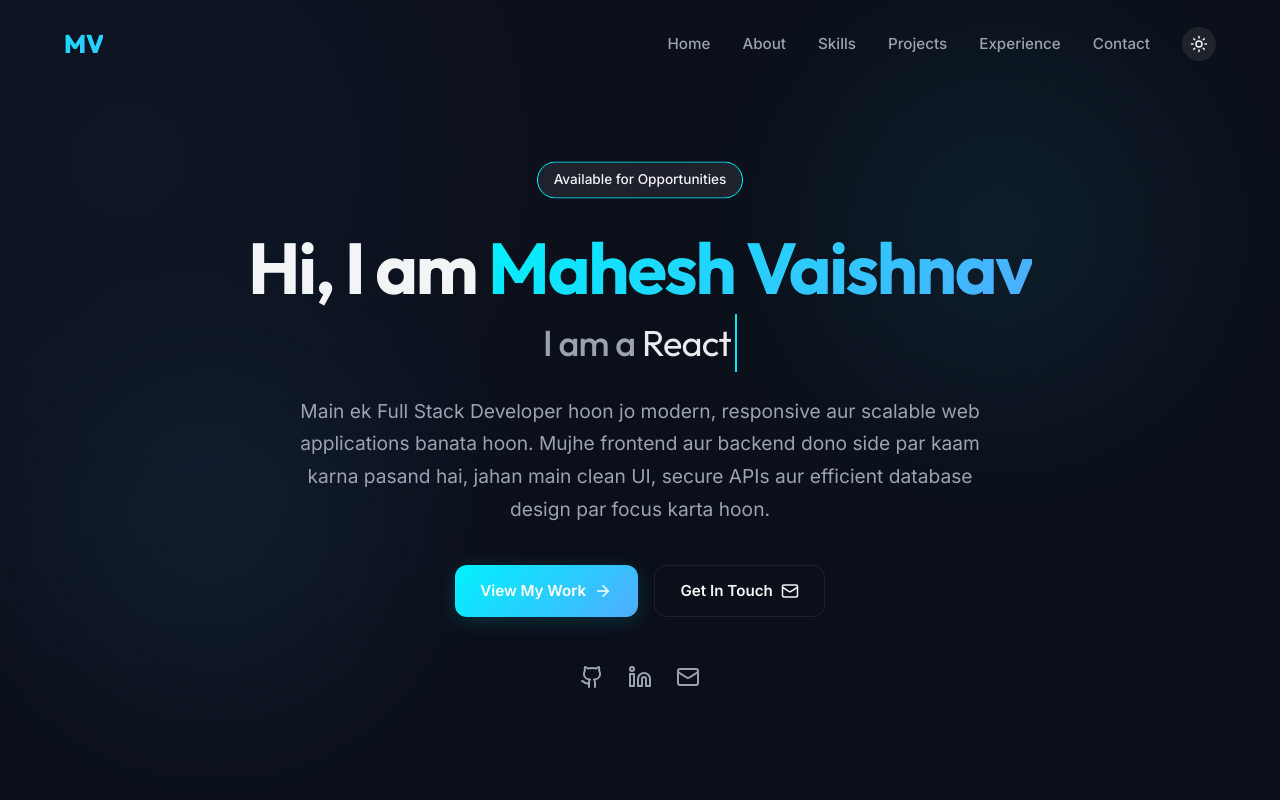
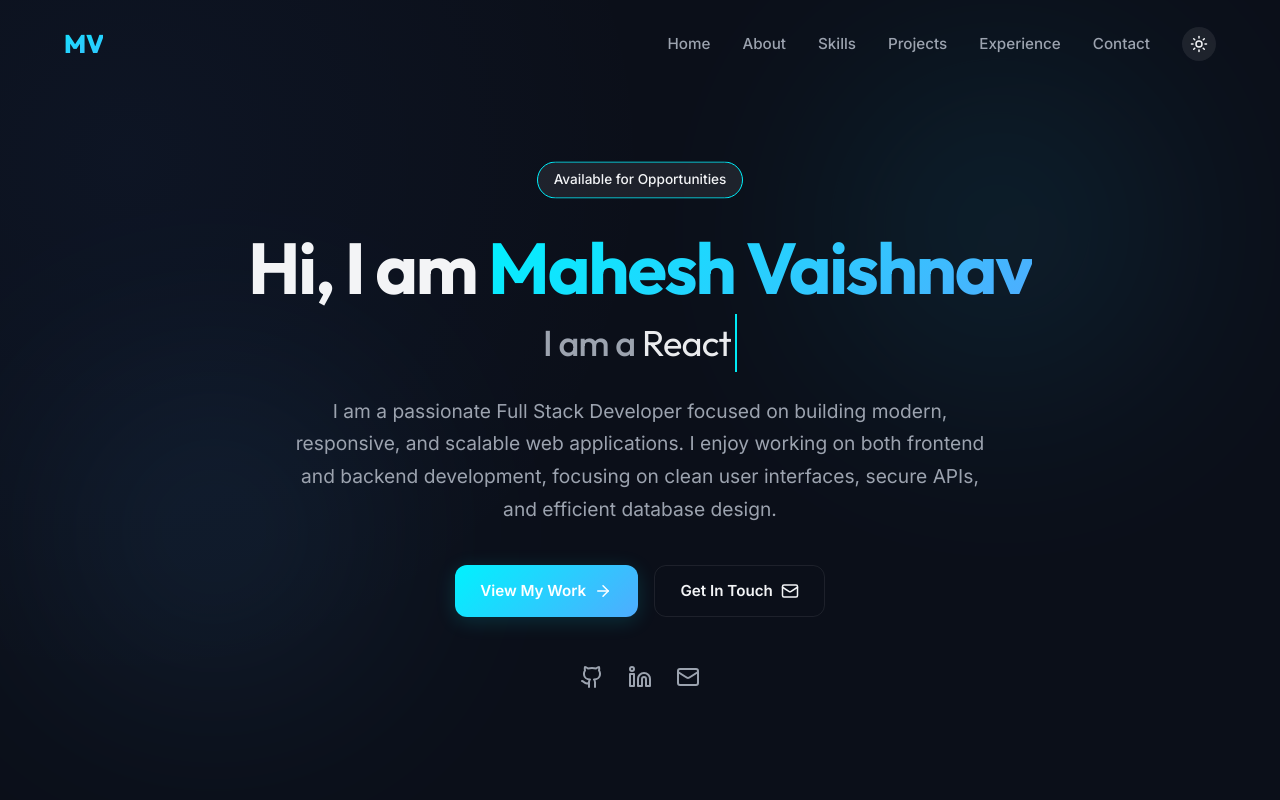
Before and after one commit to maheshvaishnav34/portfolio, a React (Vite) app: page / in a window 1280 px wide. Shown: the top 800 px of the page. Built offline with nearby package versions, Linux system fonts and the light colour scheme.

Commit message:
style: translate Hero bio to professional English

```diff
--- a/src/components/Hero.jsx
+++ b/src/components/Hero.jsx
@@ -113,7 +113,7 @@ export default function Hero() {
             lineHeight: 1.7,
           }}
         >
-          Main ek Full Stack Developer hoon jo modern, responsive aur scalable web applications banata hoon. Mujhe frontend aur backend dono side par kaam karna pasand hai, jahan main clean UI, secure APIs aur efficient database design par focus karta hoon.
+          I am a passionate Full Stack Developer focused on building modern, responsive, and scalable web applications. I enjoy working on both frontend and backend development, focusing on clean user interfaces, secure APIs, and efficient database design.
         </p>
 
         {/* Call to Actions */}
```
